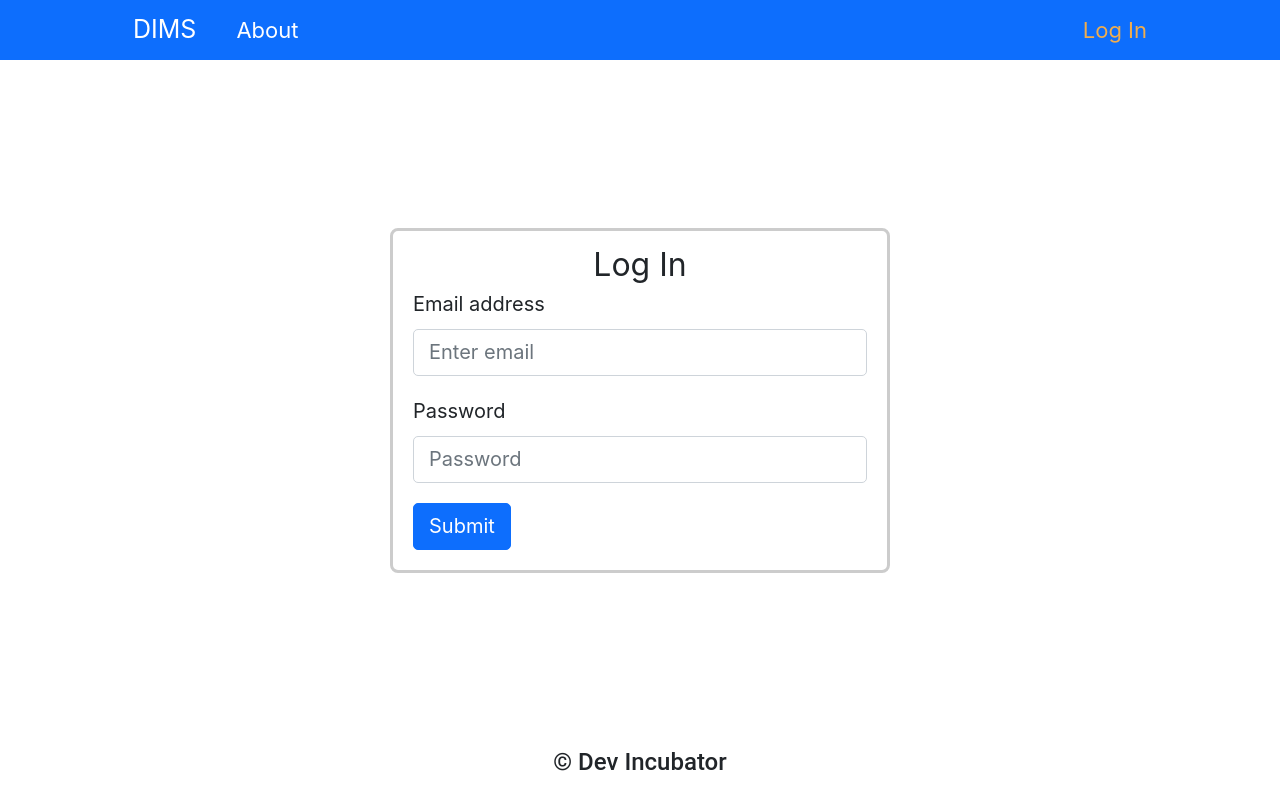
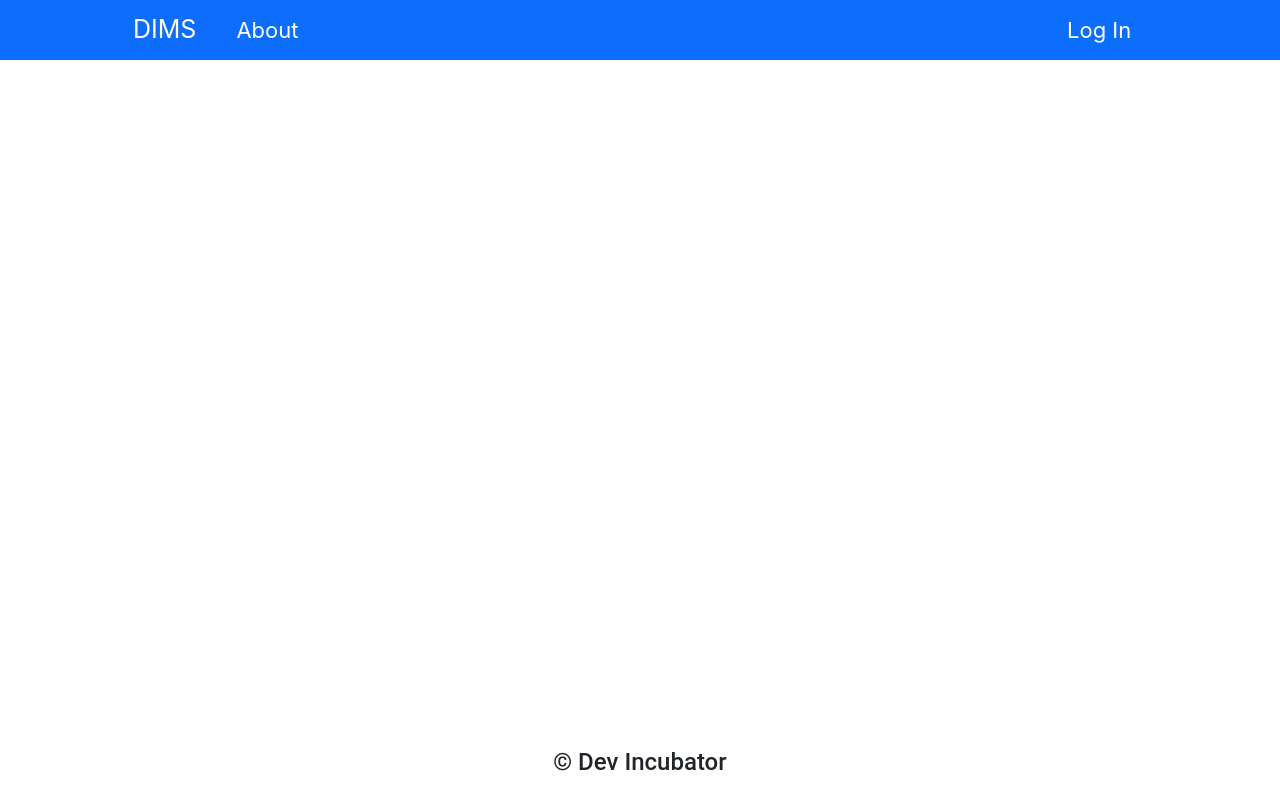
Before and after one commit to Dev-incubator/DIMS.UI-16, a React (Create React App) app: page / in a window 1280 px wide. Before the commit this address led to /login. Built offline with nearby package versions, Linux system fonts and the light colour scheme; no server answers.

Commit message:
fix: correct last remarks

```diff
--- a/src/App/App.jsx
+++ b/src/App/App.jsx
@@ -1,5 +1,5 @@
 import { useEffect, useState } from 'react';
-import { Redirect, Route, Switch } from 'react-router-dom';
+import { Route, Switch } from 'react-router-dom';
 import { onAuthStateChanged } from 'firebase/auth';
 import { appTitle } from '../config';
 import './App.css';
@@ -26,26 +26,32 @@ export const App = () => {
     setUser(currentUser);
   });
 
-  return (
-    <div className={styles.App}>
-      <Header user={user} />
-      <main>
+  const generateRoutes = () => {
+    return (
+      <div>
+        <Route path='/about' exact component={About} />
         {user ? (
-          <Switch>
+          <div>
             <Route path='/users' exact component={Members} />
             <Route path='/tasks' exact component={Tasks} />
             <Route path='/progress/:id' component={Progress} />
             <Route path='/tasks/:id' component={UserTasks} />
             <Route path='/track/:userId/:taskId' component={Tracks} />
-            <Route path='/about' exact component={About} />
-          </Switch>
+          </div>
         ) : (
-          <Switch>
-            <Route path='/about' exact component={About} />
+          <div>
             <Route path='/login' exact component={LogIn} />
-            <Redirect from='/' to='/login' />
-          </Switch>
+          </div>
         )}
+      </div>
+    );
+  };
+
+  return (
+    <div className={styles.App}>
+      <Header user={user} />
+      <main>
+        <Switch>{generateRoutes()}</Switch>
       </main>
       <footer>
         <span className={styles.copyright}>{COPYRIGHT}</span>
--- a/src/App/header/Header.jsx
+++ b/src/App/header/Header.jsx
@@ -16,40 +16,37 @@ export function Header({ user }) {
       <Container className={styles.container}>
         <Navbar.Brand>DIMS</Navbar.Brand>
         <Navbar.Toggle aria-controls='responsive-navbar-nav' />
-        {user ? (
         <Navbar.Collapse id='responsive-navbar-nav'>
           <Nav className={`${styles.links} me-auto`}>
+            {user && (
+              <div className={styles.links}>
                 <NavLink to='/users' activeClassName={styles.active}>
                   Members
                 </NavLink>
                 <NavLink to='/tasks' activeClassName={styles.active}>
                   Tasks
                 </NavLink>
-              <NavLink to='/about' activeClassName={styles.active}>
-                About
-              </NavLink>
-            </Nav>
-            <Nav className={styles.user}>
-              <Navbar.Text>{userName}</Navbar.Text>
-              <NavLink to='/login' onClick={logOut} activeClassName={styles.active}>
-                Log out
-              </NavLink>
-            </Nav>
-          </Navbar.Collapse>
-        ) : (
-          <Navbar.Collapse id='responsive-navbar-nav'>
-            <Nav className={`${styles.links} me-auto`}>
+              </div>
+            )}
             <NavLink to='/about' activeClassName={styles.active}>
               About
             </NavLink>
           </Nav>
           <Nav>
-              <NavLink to='/login' activeClassName={styles.active}>
+            {user ? (
+              <div className={styles.auth}>
+                <Navbar.Text>{userName}</Navbar.Text>
+                <NavLink to='/login' onClick={logOut} activeClassName={styles.active}>
+                  Log out
+                </NavLink>
+              </div>
+            ) : (
+              <NavLink to='/login' className={styles.logIn} activeClassName={styles.active}>
                 Log In
               </NavLink>
+            )}
           </Nav>
         </Navbar.Collapse>
-        )}
       </Container>
     </Navbar>
   );
--- a/src/App/header/Header.module.css
+++ b/src/App/header/Header.module.css
@@ -27,7 +27,7 @@ a.active{
     color: var(--warning);
 }
 
-.user{
+.auth{
     display: flex;
     align-items: center;
     column-gap: 0.8rem;
@@ -44,3 +44,7 @@ a.active{
     align-items: center;
     column-gap: 1.5rem;
 }
+
+.logIn{
+    margin-left: -4rem;
+}
```
Lines whose indentation alone changed are shown as unchanged.
